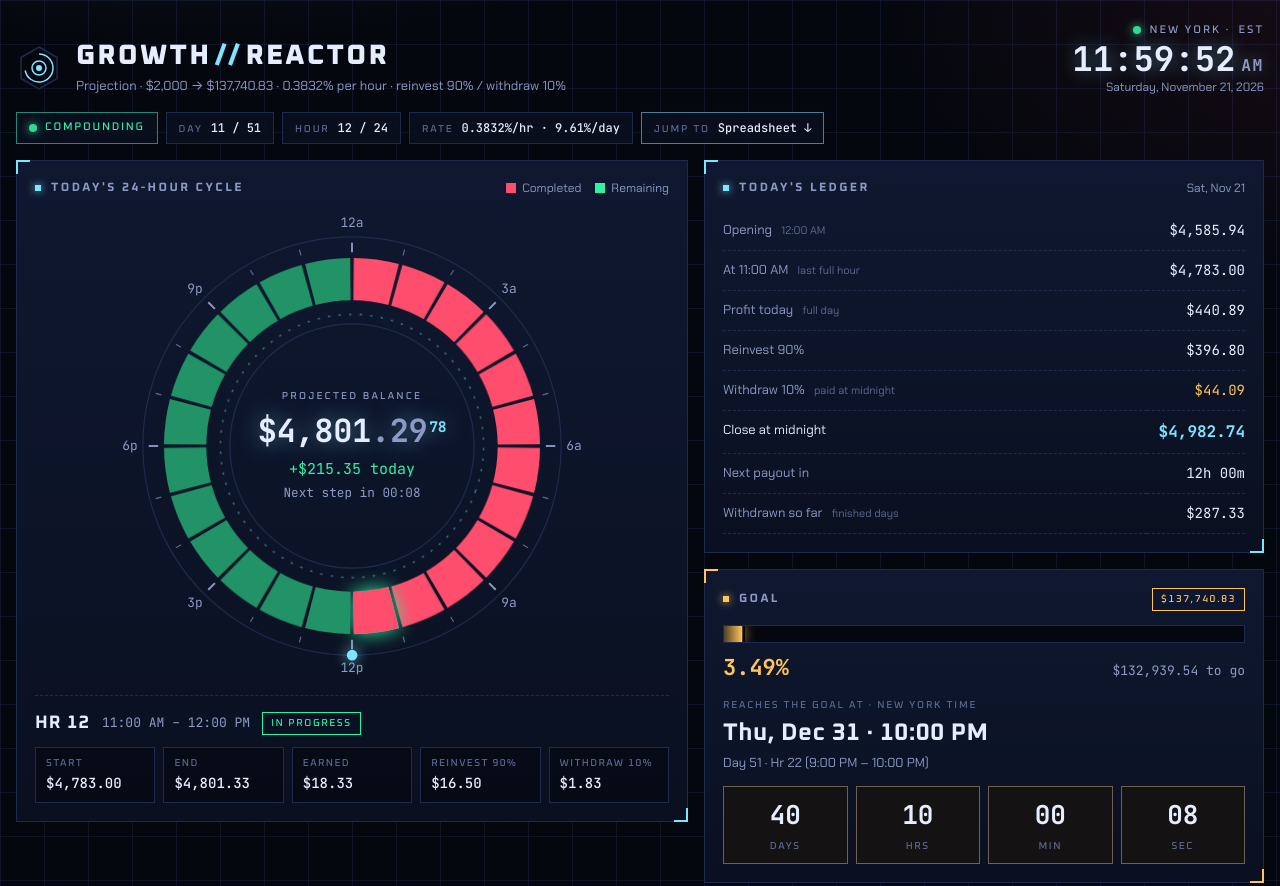
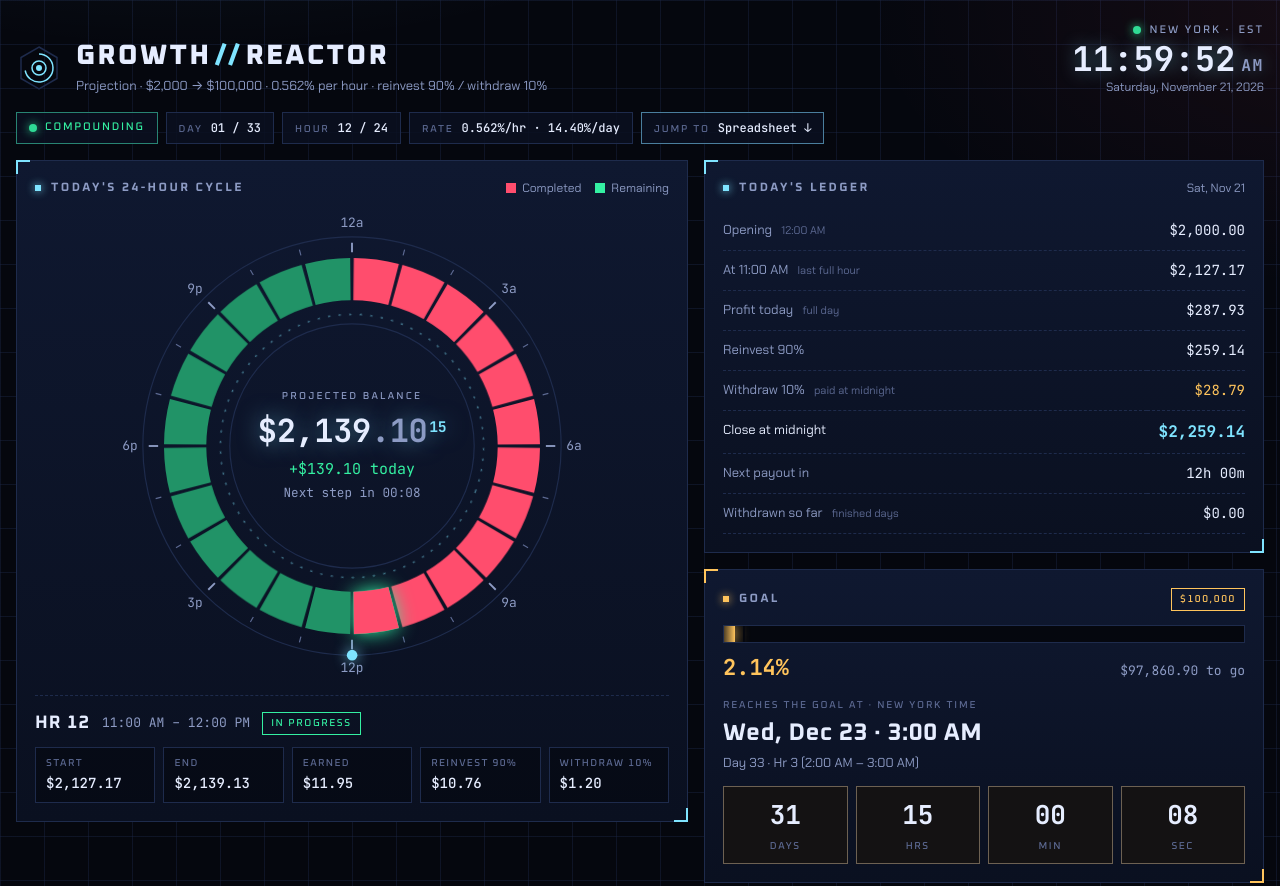
Before and after one commit to rramoliya005/growth-reactor, a plain HTML site: page Growth Reactor Ledger 100k.html in a window 1280 px wide. Shown: the top 886 px of the page. Drawn offline with Linux system fonts and the light colour scheme.

Commit message:
Update Growth Reactor Ledger 100k.html

```diff
--- a/Growth Reactor Ledger 100k.html
+++ b/Growth Reactor Ledger 100k.html
@@ -263,21 +263,21 @@ footer{color:var(--faint);font-size:12px;text-align:center;max-width:70ch;margin
       </svg>
       <div>
         <h1>Growth<span>//</span>Reactor</h1>
-        <p class="sub" id="sub">Projection · $2,000 → $137,740.83 · 0.3832% per hour · reinvest 90% / withdraw 10%</p>
+        <p class="sub" id="sub">Projection · $2,000 → $100,000 · 0.562% per hour · reinvest 90% / withdraw 10%</p>
       </div>
     </div>
     <div class="clock" aria-live="off">
       <div class="clock-label"><span class="dot pulse" aria-hidden="true"></span>New York · <span id="tz">EST</span></div>
       <div class="clock-time" id="clock">3:00:00<small>PM</small></div>
-      <div class="clock-date" id="clockDate">Wednesday, November 11, 2026</div>
+      <div class="clock-date" id="clockDate">Saturday, November 21, 2026</div>
     </div>
   </header>
 
   <div class="chips">
     <span class="chip state" id="chState" data-phase="live"><span class="dot pulse" aria-hidden="true"></span><span id="chStateTx">Compounding</span></span>
-    <span class="chip"><em>Day</em><b id="chDay">01 / 51</b></span>
+    <span class="chip"><em>Day</em><b id="chDay">01 / 33</b></span>
     <span class="chip"><em>Hour</em><b id="chHr">16 / 24</b></span>
-    <span class="chip"><em>Rate</em><b id="chRate">0.3832%/hr · 9.61%/day</b></span>
+    <span class="chip"><em>Rate</em><b id="chRate">0.562%/hr · 14.40%/day</b></span>
     <a class="chip link" href="#sheet"><em>Jump to</em><b>Spreadsheet ↓</b></a>
   </div>
 
@@ -301,7 +301,7 @@ footer{color:var(--faint);font-size:12px;text-align:center;max-width:70ch;margin
 
     <div class="stack">
       <div class="panel ledger">
-        <div class="ph"><h2>Today's ledger</h2><span class="legend" id="ledgerDate">Wed, Nov 11</span></div>
+        <div class="ph"><h2>Today's ledger</h2><span class="legend" id="ledgerDate">Sat, Nov 21</span></div>
         <dl>
           <dt>Opening <small>12:00 AM</small></dt><dd id="lgOpen">$2,000.00</dd>
           <dt id="lgStepLabel">At 3:00 PM <small>last full hour</small></dt><dd id="lgStep">$2,175.40</dd>
@@ -315,16 +315,16 @@ footer{color:var(--faint);font-size:12px;text-align:center;max-width:70ch;margin
       </div>
 
       <div class="panel goal">
-        <div class="ph"><h2>Goal</h2><span class="pill gold" id="goalTarget">$137,740.83</span></div>
+        <div class="ph"><h2>Goal</h2><span class="pill gold" id="goalTarget">$100,000</span></div>
         <div class="gauge" role="progressbar" aria-label="Progress to goal" aria-valuemin="0" aria-valuemax="100" id="gauge"><div class="gauge-fill" id="gaugeFill"></div></div>
-        <div class="gauge-row"><span class="pct" id="goalPct">1.45%</span><span class="togo" id="goalTo">$135,740.83 to go</span></div>
+        <div class="gauge-row"><span class="pct" id="goalPct">2.00%</span><span class="togo" id="goalTo">$98,000.00 to go</span></div>
         <div class="eta">
           <span class="lbl" id="goalEtaK">Reached at · New York time</span>
-          <span class="eta-v" id="goalEta">Thu, Dec 31 · 10:00 PM</span>
-          <span class="dimtext" id="goalWhich">Day 51 · Hr 22</span>
+          <span class="eta-v" id="goalEta">Wed, Dec 23 · 3:00 AM</span>
+          <span class="dimtext" id="goalWhich">Day 33 · Hr 3</span>
         </div>
         <div class="countdown" id="countdown">
-          <div><b id="cdD">50</b><span>days</span></div>
+          <div><b id="cdD">32</b><span>days</span></div>
           <div><b id="cdH">07</b><span>hrs</span></div>
           <div><b id="cdM">00</b><span>min</span></div>
           <div><b id="cdS">00</b><span>sec</span></div>
@@ -420,8 +420,8 @@ footer{color:var(--faint);font-size:12px;text-align:center;max-width:70ch;margin
 const $ = (id) => document.getElementById(id);
 const SVGNS = "http://www.w3.org/2000/svg";
 const HOUR = 36e5, DAY = 864e5;
-const DEF = { bal: 2000, rate: 0.383208382, wd: 10, start: "2026-11-11", end: "2027-01-01", goal: 137740.83 };
-const KEY = "growth-reactor-ledger:params:v4";
+const DEF = { bal: 2000, rate: 0.562, wd: 10, start: "2026-11-21", end: "2026-12-24", goal: 100000 };
+const KEY = "growth-reactor-ledger:params:v5";
 
 let P = { ...DEF };
 try {
```
